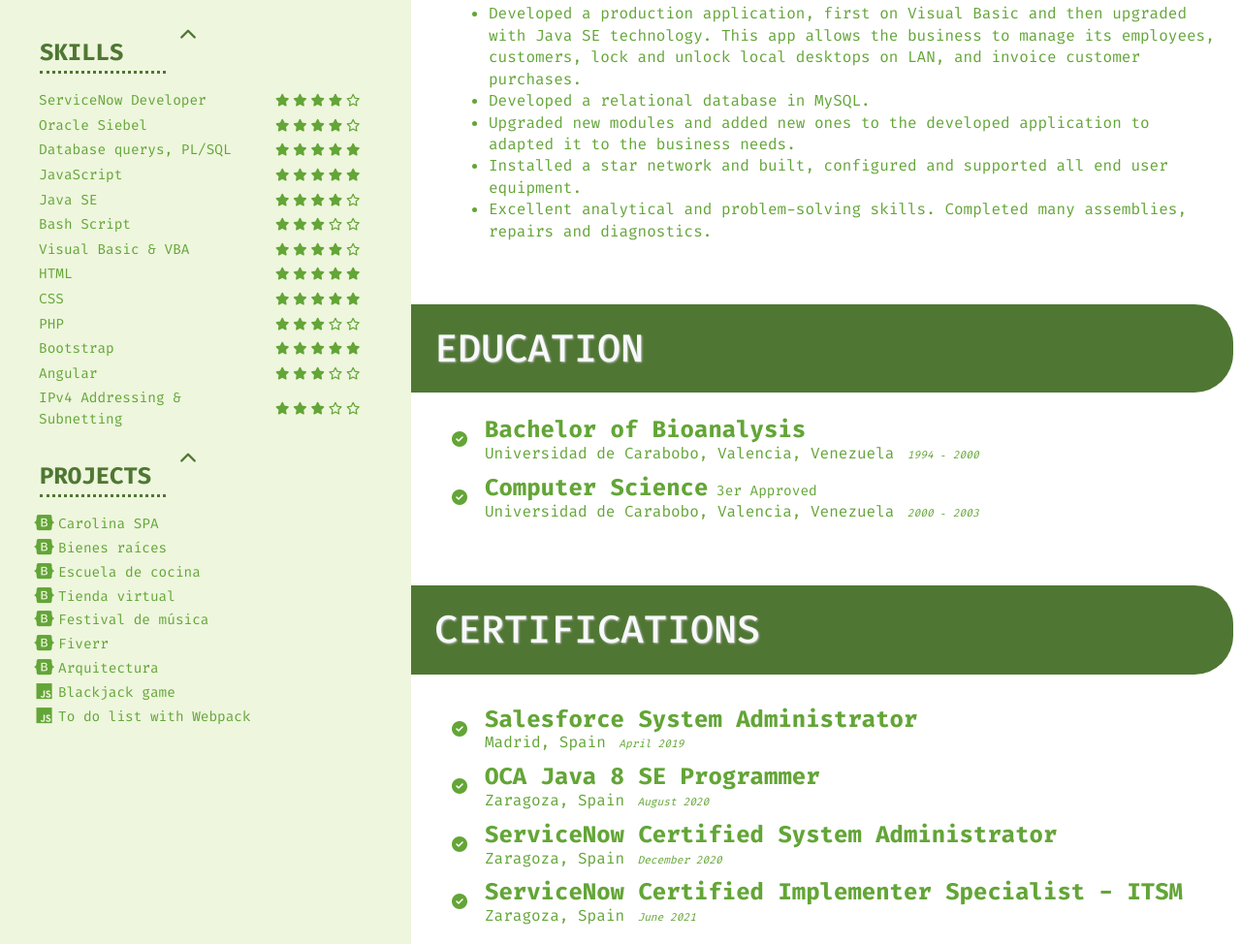
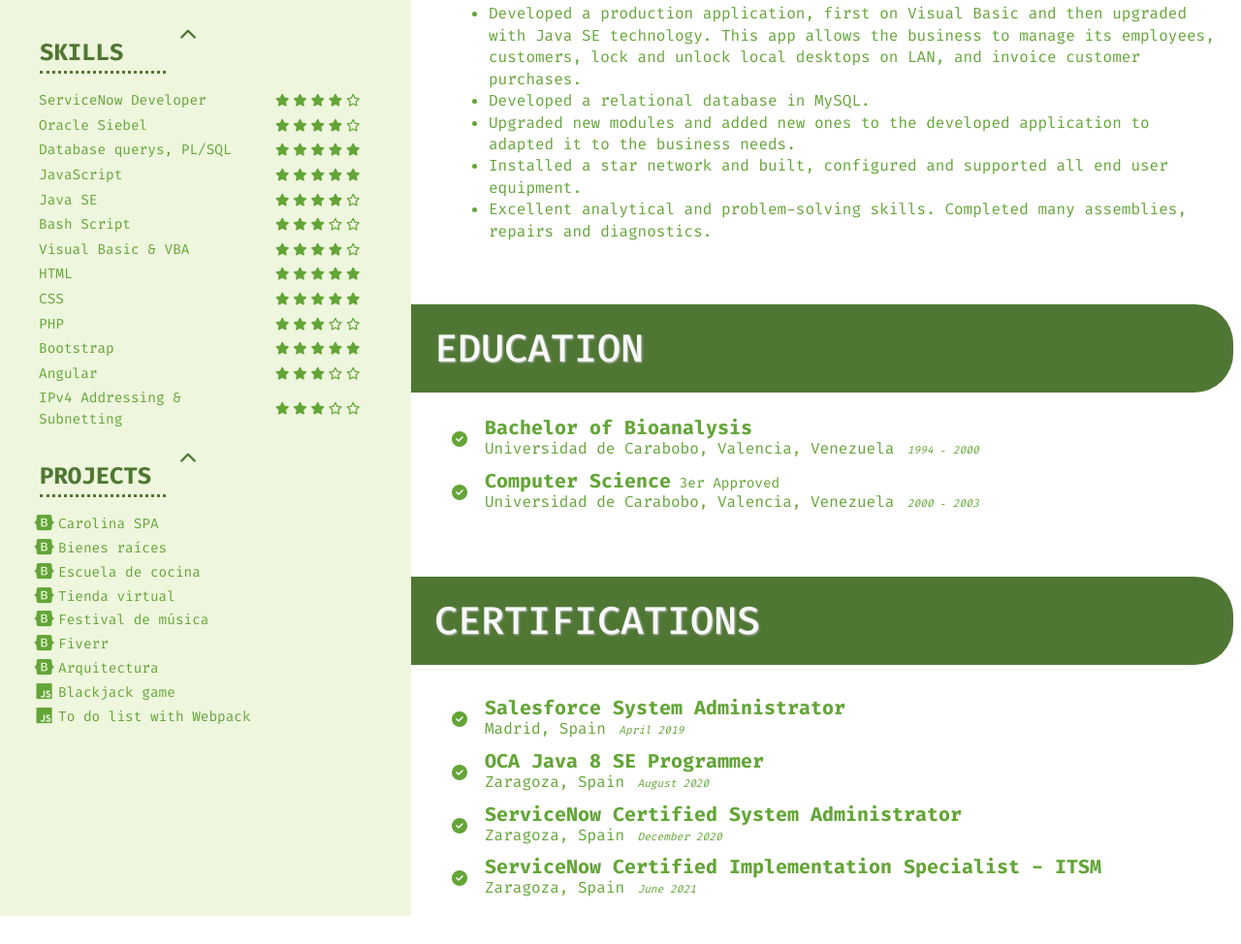
Before and after one commit to BernardZgzDev/pandadev-webpack, a website built with webpack: page src/index.html in a window 1280 px wide. Shown: the part 962-1936 px from the top of the page at 97% size. After the commit the page ends 1907 px from the top, so only its background shows below. Built offline with nearby package versions, Linux system fonts and the light colour scheme.

Commit message:
h5 for certification and education

```diff
--- a/src/index.html
+++ b/src/index.html
@@ -433,7 +433,7 @@
                                 <span class="fa-li">
                                     <i class="fas fa-check-circle vineta"></i>
                                 </span>
-                                <h4 class="fw-bold mb-0">Bachelor of Bioanalysis</h4>
+                                <h5 class="fw-bold mb-0">Bachelor of Bioanalysis</h5>
                                 <p class="site mb-0">Universidad de Carabobo, Valencia, Venezuela<span class="year fst-italic">&nbsp;&nbsp;1994 &dash; 2000</span></p>
                             </li>
 
@@ -441,7 +441,7 @@
                                 <span class="fa-li">
                                     <i class="fas fa-check-circle vineta"></i>
                                 </span>
-                                <h4 class="fw-bold mb-0">Computer Science<span class="note-muted"> 3er Approved</span></h4>
+                                <h5 class="fw-bold mb-0">Computer Science<span class="note-muted"> 3er Approved</span></h5>
                                 <p class="site mb-0">Universidad de Carabobo, Valencia, Venezuela<span class="year fst-italic">&nbsp;&nbsp;2000 &dash; 2003</span></p>
                             </li>
 
@@ -460,7 +460,7 @@
                                 <span class="fa-li">
                                     <i class="fas fa-check-circle vineta"></i>
                                 </span>
-                                <a href="#" data-bs-toggle="modal" data-bs-target="#modal-salesforce"><h4 class="fw-bold mb-0">Salesforce System Administrator</h4></a>
+                                <a href="#" data-bs-toggle="modal" data-bs-target="#modal-salesforce"><h5 class="fw-bold mb-0">Salesforce System Administrator</h5></a>
                                 <p class="site mb-0">Madrid, Spain<span class="year fst-italic">&nbsp;&nbsp;April 2019</span></p>
                             </li>
 
@@ -468,7 +468,7 @@
                                 <span class="fa-li">
                                     <i class="fas fa-check-circle vineta"></i>
                                 </span>
-                                <a href="#" data-bs-toggle="modal" data-bs-target="#modal-oca-java-8"><h4 class="fw-bold mb-0">OCA Java 8 SE Programmer</h4></a>
+                                <a href="#" data-bs-toggle="modal" data-bs-target="#modal-oca-java-8"><h5 class="fw-bold mb-0">OCA Java 8 SE Programmer</h5></a>
                                 <p class="site mb-0">Zaragoza, Spain<span class="year fst-italic">&nbsp;&nbsp;August 2020</span></p>
                             </li>
 
@@ -476,7 +476,7 @@
                                 <span class="fa-li">
                                     <i class="fas fa-check-circle vineta"></i>
                                 </span>
-                                <a href="#" data-bs-toggle="modal" data-bs-target="#modal-snow-admin"><h4 class="fw-bold mb-0">ServiceNow Certified System Administrator</h4></a>
+                                <a href="#" data-bs-toggle="modal" data-bs-target="#modal-snow-admin"><h5 class="fw-bold mb-0">ServiceNow Certified System Administrator</h5></a>
                                 <p class="site mb-0">Zaragoza, Spain<span class="year fst-italic">&nbsp;&nbsp;December 2020</span></p>
                             </li>
 
@@ -484,7 +484,7 @@
                                 <span class="fa-li">
                                     <i class="fas fa-check-circle vineta"></i>
                                 </span>
-                                <a href="#" data-bs-toggle="modal" data-bs-target="#modal-snow-cis-itsm"><h4 class="fw-bold mb-0">ServiceNow Certified Implementer Specialist - ITSM</h4></a>
+                                <a href="#" data-bs-toggle="modal" data-bs-target="#modal-snow-cis-itsm"><h5 class="fw-bold mb-0">ServiceNow Certified Implementation Specialist - ITSM</h5></a>
                                 <p class="site mb-0">Zaragoza, Spain<span class="year fst-italic">&nbsp;&nbsp;June 2021</span></p>
                             </li>
 
```
Also changed, not shown: src/css/component.css (line endings or trailing spaces).
